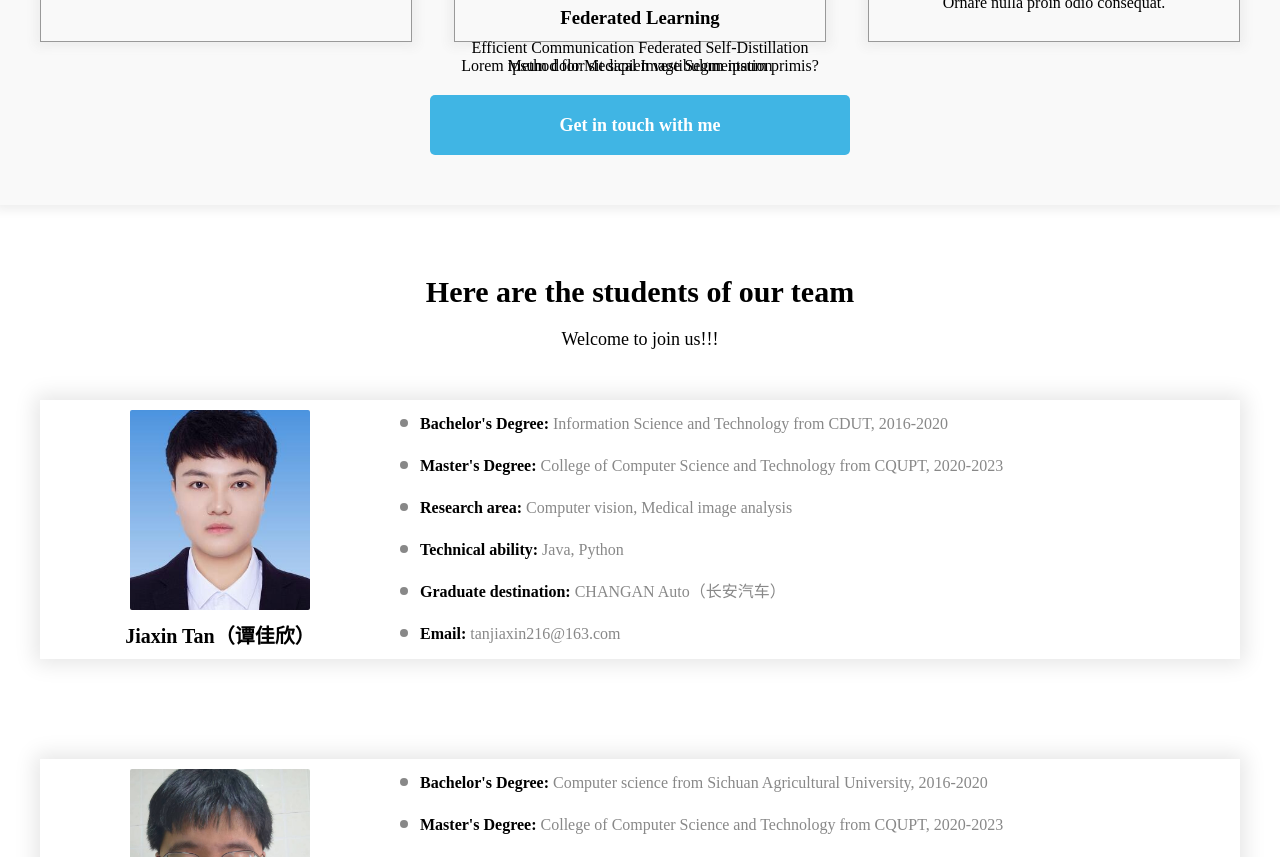
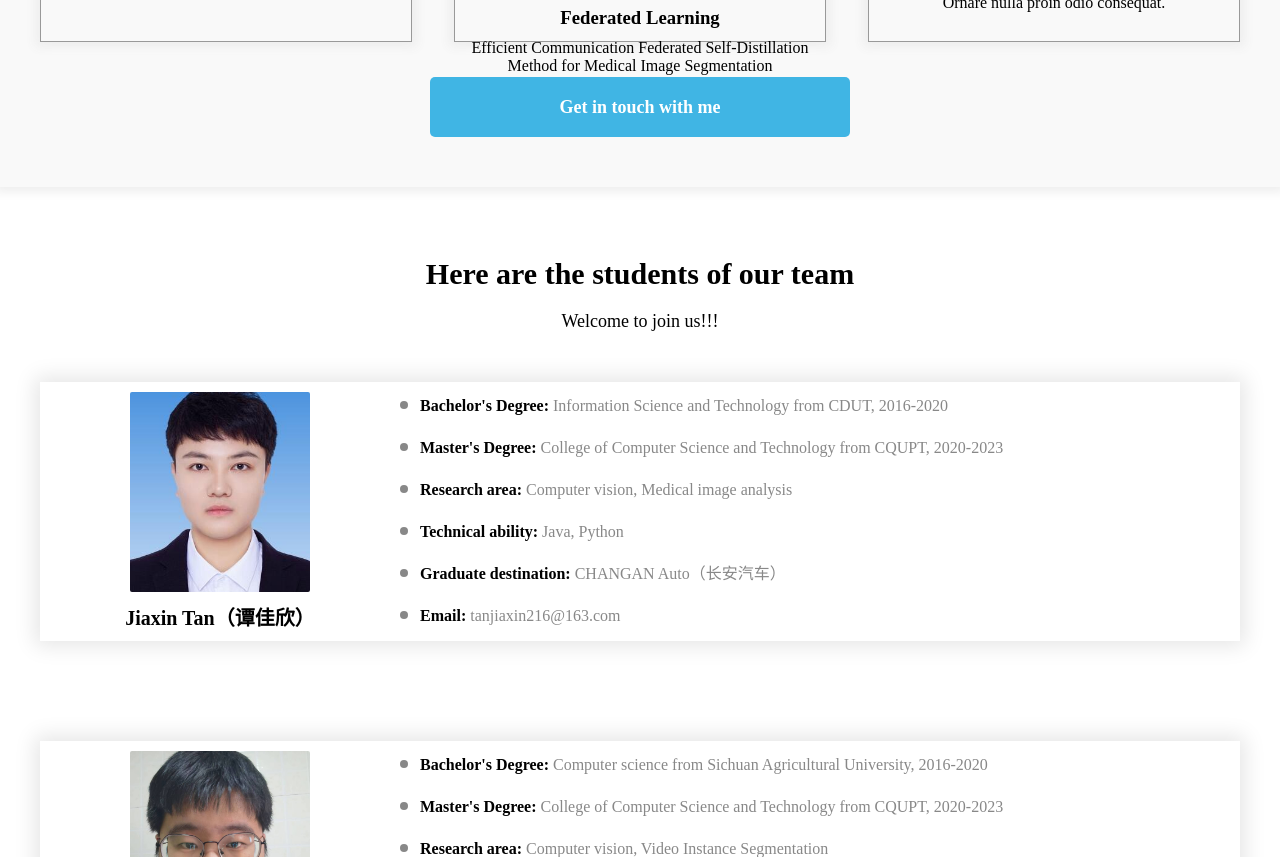
Before and after one commit to zhengshenhai/zhengshenhai.github.io, a plain HTML site: page index.html in a window 1280 px wide. Shown: the part 2464-3321 px from the top of the page. Drawn offline with Linux system fonts and the light colour scheme.

Commit message:
Update index.html

```diff
--- a/index.html
+++ b/index.html
@@ -149,7 +149,7 @@
         <p>Ornare nulla proin odio consequat.</p>
       </div>
     </div>
-    <div>Lorem ipsum dolor sit sapien vestibulum ipsum primis?</div>
+
     <div class="next-btn">
       <a href="#students-box">
         Get in touch with me
```
